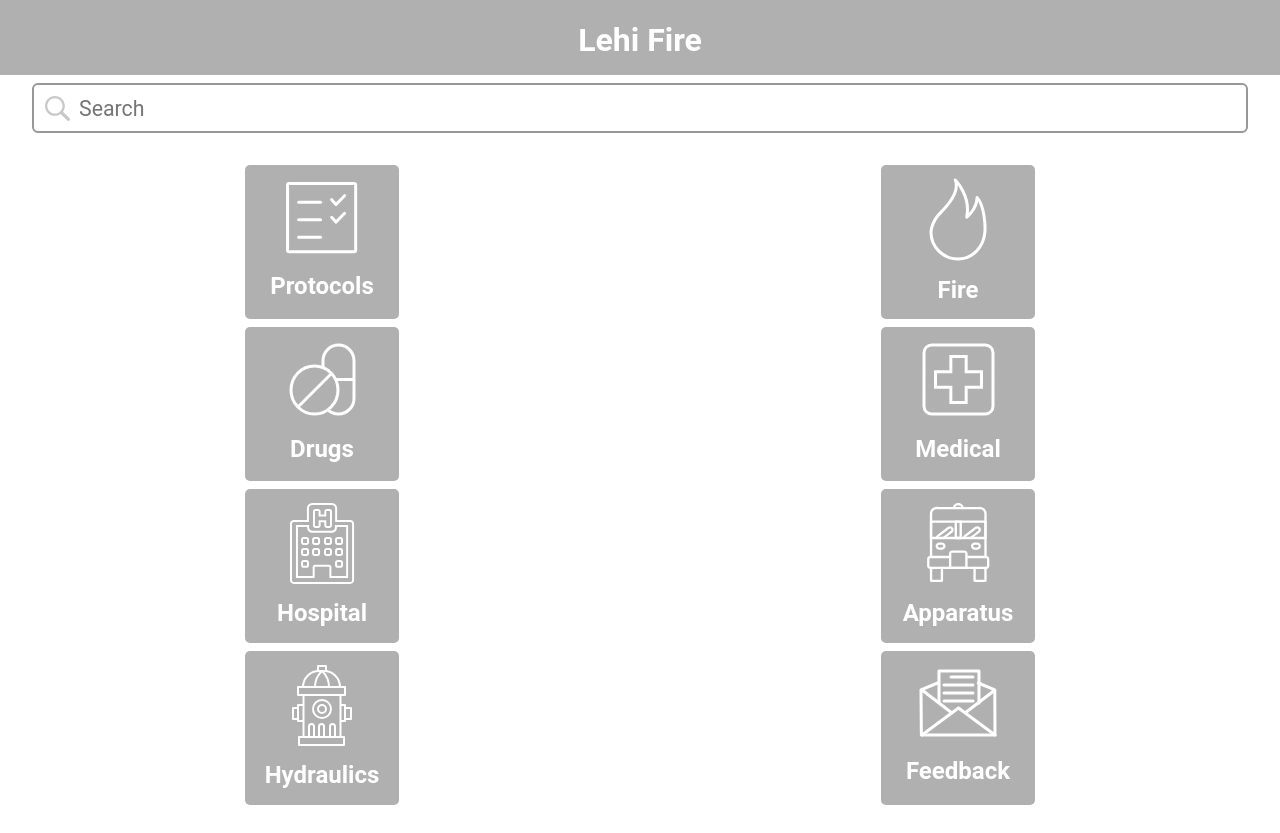
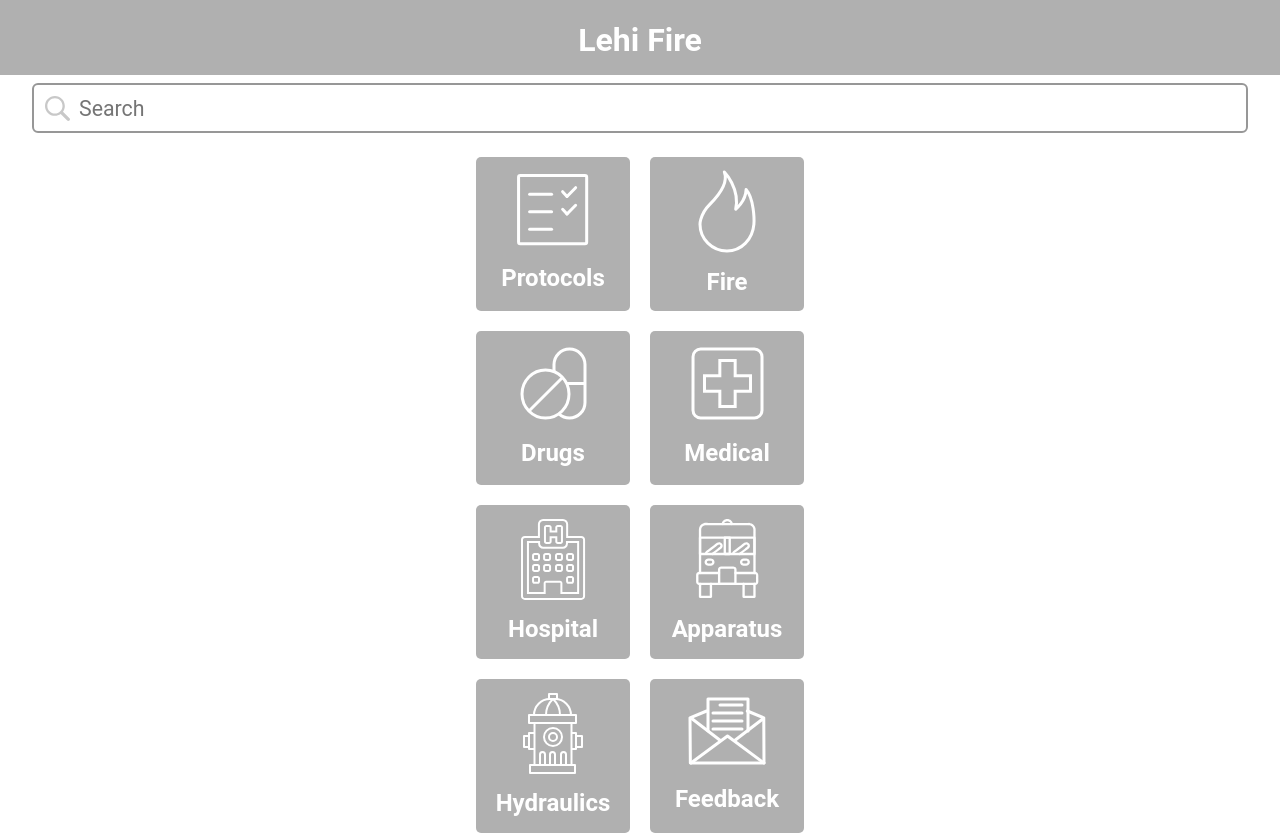
Before and after one commit to V-School-Module-7/firehouse-app, a React (Create React App) app in the folder client/: page / in a window 1280 px wide. Built offline with nearby package versions, Linux system fonts and the light colour scheme.

Commit message:
adjusted layout

```diff
--- a/client/src/pages/Homepage.js
+++ b/client/src/pages/Homepage.js
@@ -11,29 +11,34 @@
 `;
 const ButtonsContainer = styled.div`
   display: grid;
-  grid-template-columns: 1fr 1fr;
+  grid-template-columns: 154px 154px;
   grid-auto-rows: auto;
-  grid-gap: 8px;
+  grid-gap: 20px;
   width: 100vw;
-  padding: 8px;
-  margin-top: 16px;
+  margin: 16px auto 0px auto;
+  justify-content: center;
+`;
+const SearchBarHomepage = styled(SearchBar)`
+  margin: 25px auto 25px auto;
 `;
 
 function Homepage(props) {
-  const buttonNames = [
-    "Protocols",
-    "Fire",
-    "Drugs",
-    "Medical",
-    "Hospital",
-    "Apparatus",
-    "Hydraulics",
-    "Feedback"
+  const buttonInfo = [
+    { name: "Protocols", path: "/protocols" },
+    { name: "Fire", path: "/fire" },
+    { name: "Drugs", path: "/drugs" },
+    { name: "Medical", path: "/medical" },
+    { name: "Hospital", path: "/hospital" },
+    { name: "Apparatus", path: "/apparatus" },
+    { name: "Hydraulics", path: "/hydraulics" },
+    { name: "Feedback", path: "/feedback" }
   ];
-  const displayButtons = buttonNames.map(name => <Button text={name} />);
+  const displayButtons = buttonInfo.map(buttonInfo => (
+    <Button text={buttonInfo.name} path={buttonInfo.path} />
+  ));
   return (
     <HomepageWrapper>
-      <SearchBar />
+      <SearchBarHomepage />
       <ButtonsContainer>{displayButtons}</ButtonsContainer>
     </HomepageWrapper>
   );
```
